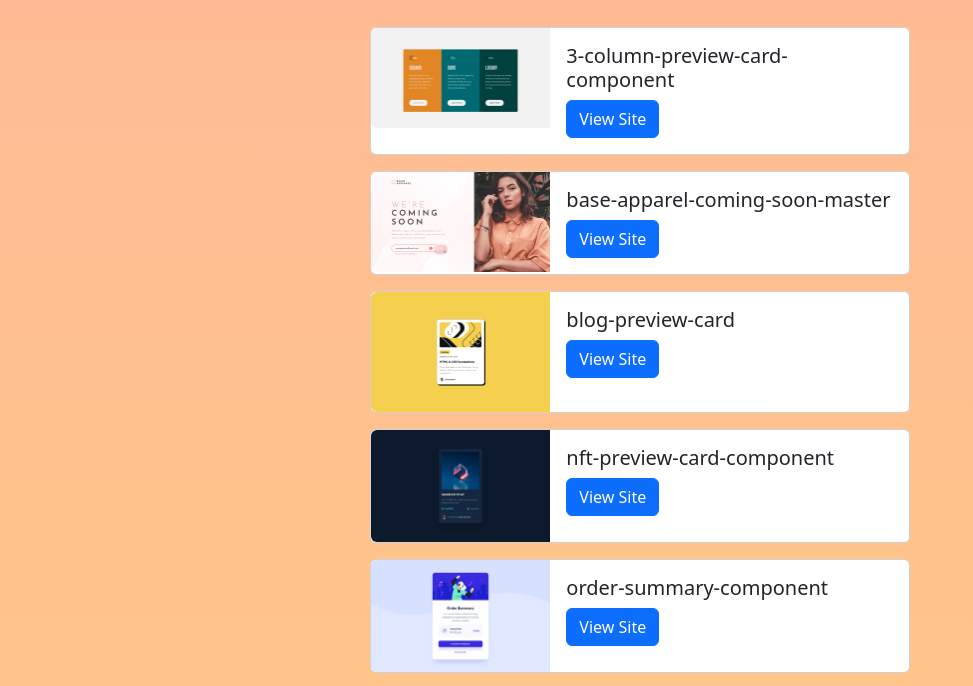
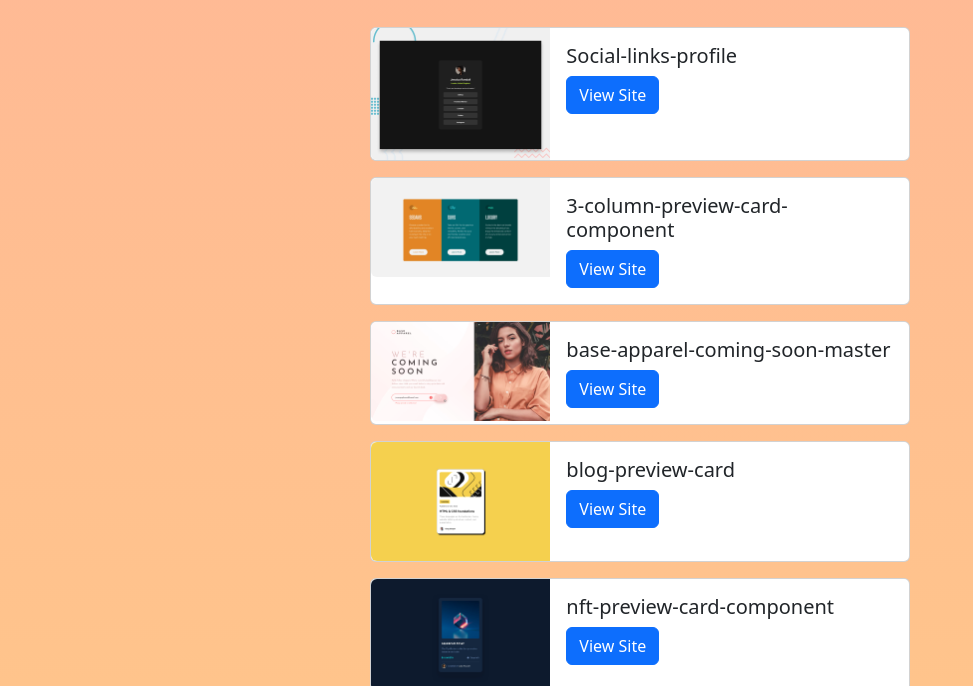
Before and after one commit to manujosephshaji/My-Creation, a plain HTML site: page index.html in a window 1280 px wide. Shown: the part 89-775 px from the top of the page, without its empty margins (0-973 px from the left). Drawn offline with nearby package versions, Linux system fonts and the light colour scheme.

Commit message:
Update index.html

```diff
--- a/index.html
+++ b/index.html
@@ -24,6 +24,22 @@
     </div>
 
     <div class="d-grid justify-content-center">
+
+     <div class="card mb-3" style="max-width: 540px;">
+        <div class="row g-0">
+          <div class="col-md-4">
+            <img src="./images/social-links-profile.jpg" class="img-fluid rounded-start" alt="image-of-card">
+          </div>
+          <div class="col-md-8">
+            <div class="card-body">
+              <h5 class="card-title">Social-links-profile</h5>
+                <a href="https://manujosephshaji.github.io/Social-links-profile/"target="_blank" class="btn btn-primary">View Site</a>
+
+            </div>
+          </div>
+        </div>
+      </div>
+
     <div class="card mb-3" style="max-width: 540px;">
         <div class="row g-0">
           <div class="col-md-4">
```
